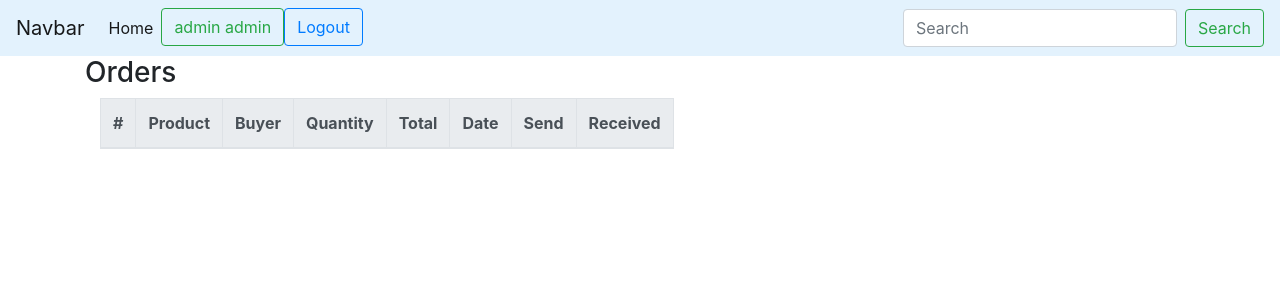
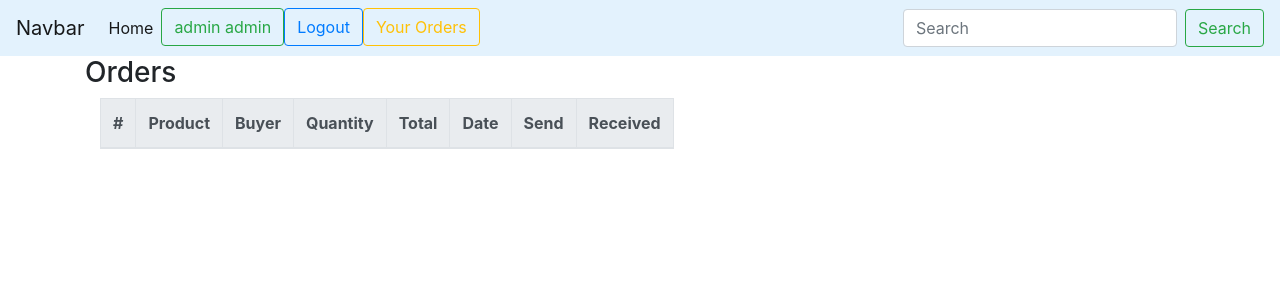
Before and after one commit to YuriGardinazzi/ECommerce, a Django app: page /sales in a window 1280 px wide. Shown: the top 300 px of the page. Run offline with Django 3.2, Linux system fonts and the light colour scheme; a user stored in the database is signed in; data comes from the database, SQL or seed files in the repository; both versions use the stored data as it was after the commit; data that the repository does not hold is empty; some libraries are stand-ins or nearby versions.

Commit message:
add your orders template

```diff
--- /dev/null
+++ b/sales/templates/sales_management/orders.html
@@ -0,0 +1,6 @@
+{% extends 'base.html' %}
+{% block content %}
+     <h1>Your Orders</h1>
+{% endblock %}
+{% block javascript %}
+{% endblock %}
--- a/sales/urls.py
+++ b/sales/urls.py
@@ -5,6 +5,7 @@ from . import views
 app_name = "sales"
 urlpatterns = [
     path('sales', views.sales_page, name="sales_page"),
+    path('orders', views.orders, name="user_orders"),
     path('ajax/get_sales',views.get_all_sales, name="get_sales"),
     path('ajax/purchase', views.purchase_product,name="purchase")
 ]
--- a/sales/views.py
+++ b/sales/views.py
@@ -9,6 +9,9 @@ def sales_page(request):
     context = {}
     return render(request, 'sales_management/sales.html', context)
 
+def orders(request):
+    context = {}
+    return render(request, 'sales_management/orders.html', context)
 
 def purchase_product(request):
     data = {'success': False}
--- a/templates/base.html
+++ b/templates/base.html
@@ -64,7 +64,11 @@
                             </a>
                         </li>
                     {% endif %}
-
+                   <li>
+                    <a type="button" class="btn btn-outline-warning" href="{% url 'sales:user_orders' %}">
+                            Your Orders
+                        </a>
+                    </li>
                 {% endif %}
 
             </ul>
```
Also changed, not shown: db.sqlite3.
